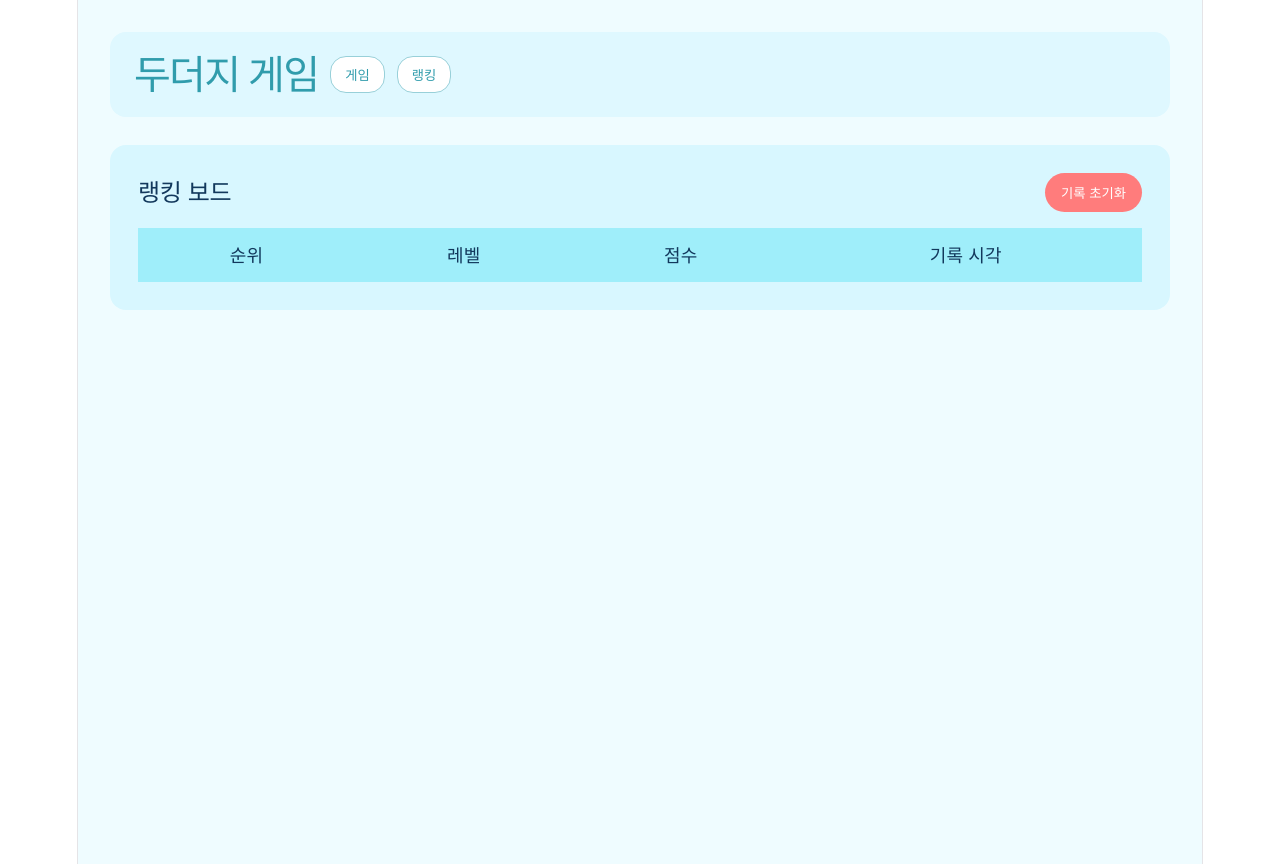
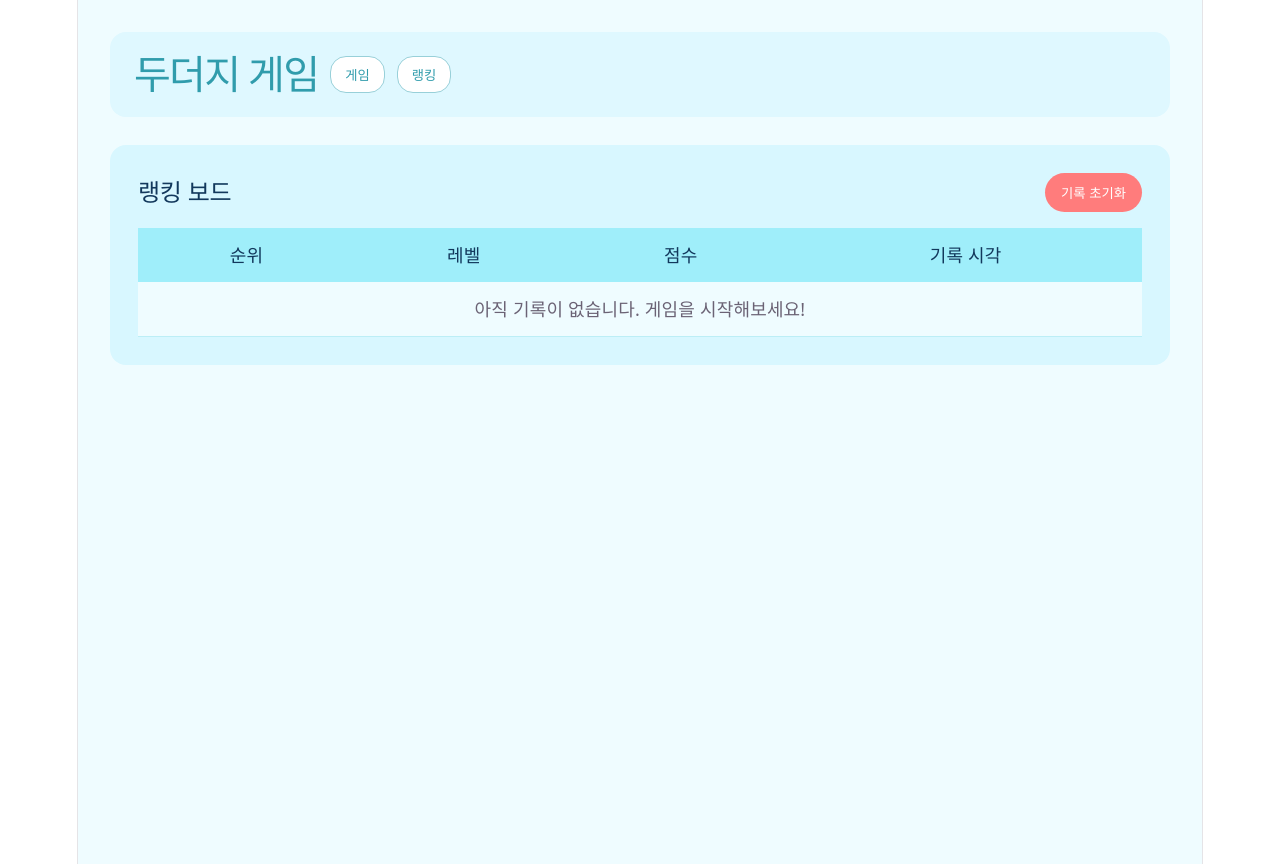
Before and after one commit to 38-lets-sopt-web/YuminKim, a React (Vite) app in the folder Week3/Homework/: page / in a window 1280 px wide. Both pictures are taken after a click on the button "랭킹". Built offline with nearby package versions, Linux system fonts and the light colour scheme.

Commit message:
feat: reset ranking records

```diff
--- a/Week3/Homework/src/App.jsx
+++ b/Week3/Homework/src/App.jsx
@@ -278,6 +278,11 @@ function App() {
     setRankingRecords(records);
   };
 
+  const handleResetRanking = () => {
+    localStorage.removeItem(RANKING_STORAGE_KEY);
+    setRankingRecords([]);
+  };
+
   useEffect(() => {
     if (!isPlaying) return;
 
@@ -306,7 +311,7 @@ function App() {
       if (activeType === "hit") return;
 
       showRandomTarget();
-    }, 2000);
+    }, 1300);
 
     return () => clearInterval(targetTimerId);
   }, [isPlaying, activeType]);
@@ -400,7 +405,7 @@ function App() {
         <RankingPanel>
           <RankingHeader>
             <RankingTitle>랭킹 보드</RankingTitle>
-            <ResetButton>기록 초기화</ResetButton>
+            <ResetButton onClick={handleResetRanking}>기록 초기화</ResetButton>
           </RankingHeader>
 
           <RankingTable>
@@ -414,14 +419,22 @@ function App() {
             </TableHead>
 
             <tbody>
-              {rankingRecords.map((record, index) => (
-                <tr key={record.id}>
-                  <TableCell>{index + 1}</TableCell>
-                  <TableCell>{record.level}</TableCell>
-                  <TableCell>{record.score}점</TableCell>
-                  <TableCell>{record.recordedAt}</TableCell>
+              {rankingRecords.length === 0 ? (
+                <tr>
+                  <TableCell colSpan={4}>
+                    아직 기록이 없습니다. 게임을 시작해보세요!
+                  </TableCell>
                 </tr>
-              ))}
+              ) : (
+                rankingRecords.map((record, index) => (
+                  <tr key={record.id}>
+                    <TableCell>{index + 1}</TableCell>
+                    <TableCell>{record.level}</TableCell>
+                    <TableCell>{record.score}점</TableCell>
+                    <TableCell>{record.recordedAt}</TableCell>
+                  </tr>
+                ))
+              )}
             </tbody>
           </RankingTable>
         </RankingPanel>
```
